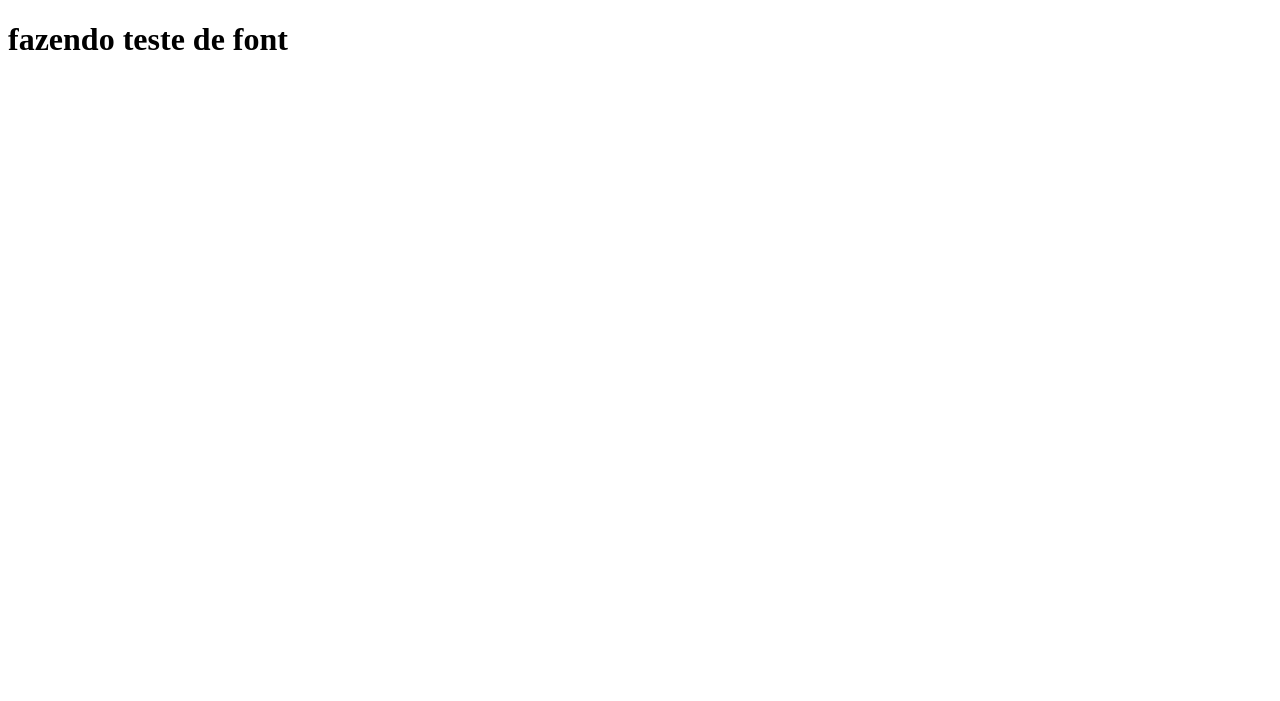
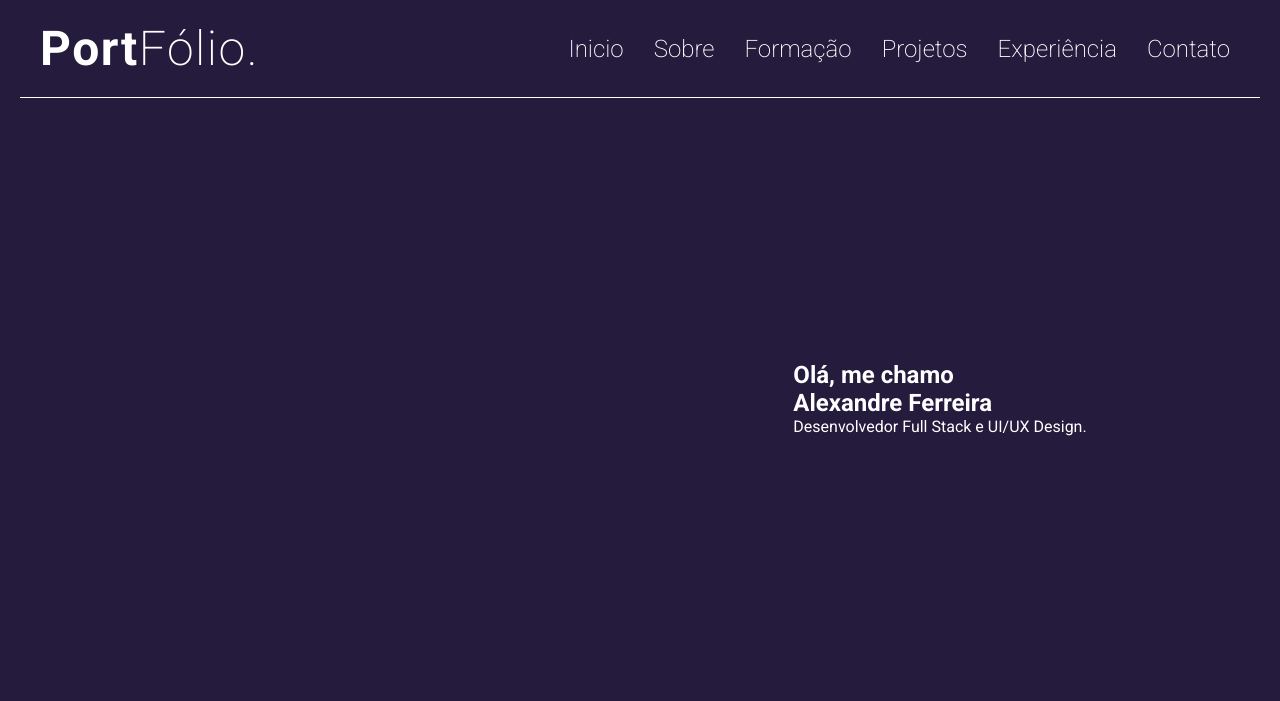
Before and after one commit to Dev-Alexandre-Ferreira/arquivosPortfolio, a plain HTML site: page index.html in a window 1280 px wide. Drawn offline with Linux system fonts and the light colour scheme.

Commit message:
todos arquivos

```diff
--- a/css/style.css
+++ b/css/style.css
@@ -0,0 +1,64 @@
+* {
+  font-family: 'roboto';
+  list-style: none;
+  text-decoration: none;
+  margin: 0px;
+  padding: 0px;
+}
+body {
+  background-color: #251b3d;
+}
+
+.container {
+  max-width: 1200px;
+  margin: 0 auto;
+}
+
+.header-container {
+  display: flex;
+  flex-wrap: wrap;
+  align-items: center;
+  justify-content: space-between;
+  padding: 20px;
+  border-bottom: 1px solid #fff;
+}
+.menu {
+  display: flex;
+  gap: 10px;
+  flex-wrap: wrap;
+}
+.logo {
+  font-size: 3rem;
+  color: #fff;
+  letter-spacing: 1.5px;
+}
+.span {
+  font-weight: 200;
+}
+.menu a {
+  color: #fff;
+  font-size: 1.5rem;
+  display: block;
+  padding: 10px;
+  font-weight: 200;
+}
+.items-direita {
+  color: #fff;
+}
+
+.inicio-items {
+  display: grid;
+  align-items: center;
+  justify-items: center;
+  grid-template-columns: 1fr 1fr;
+  height: 500px;
+  padding: 50px 0px;
+}
+.imagem-esquerda {
+  height: 450px;
+}
+
+.imagem-esquerda img {
+  max-height: 100%;
+  border-radius: 80px;
+}
--- a/index.html
+++ b/index.html
@@ -13,7 +13,42 @@
     <title>Portfólio</title>
   </head>
   <body>
-    <h1>fazendo teste de font</h1>
+    <header class="header">
+      <div class="header-container container">
+        <div>
+          <h2 class="logo">Port<span class="span">Fólio.</span></h2>
+        </div>
+        <nav aria-label="Primaria">
+          <ul class="menu">
+            <li><a href="#inicio">Inicio</a></li>
+            <li><a href="#sobre">Sobre</a></li>
+            <li><a href="#formacao">Formação</a></li>
+            <li><a href="#projetos">Projetos</a></li>
+            <li><a href="#experiencia">Experiência</a></li>
+            <li><a href="#contato">Contato</a></li>
+          </ul>
+        </nav>
+      </div>
+    </header>
+
+    <main>
+      <section id="inicio">
+        <div class="inicio-items container">
+          <div class="items-esquerda">
+
+            <div class="imagem-esquerda">
+              <img src="" alt="" />
+            </div>
+          </div>
+          <div class="items-direita">
+            <h2>Olá, me chamo</h2>
+            <h1>Alexandre Ferreira</h1>
+            <span>Desenvolvedor Full Stack e UI/UX Design.</span>
+          </div>
+        </div>
+      </section>
+    </main>
+
     <script src="./js/script.js"></script>
   </body>
 </html>
```
